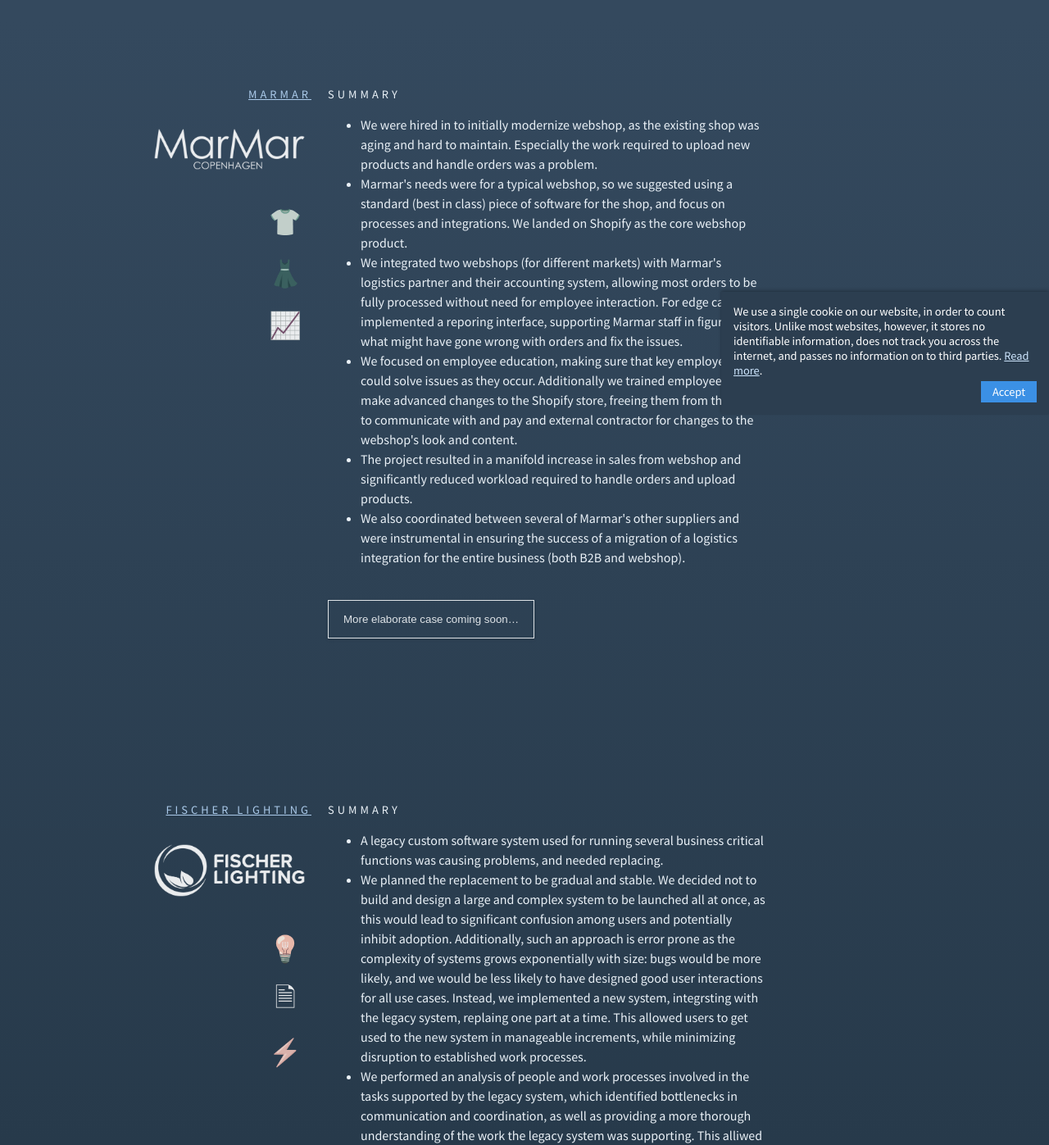
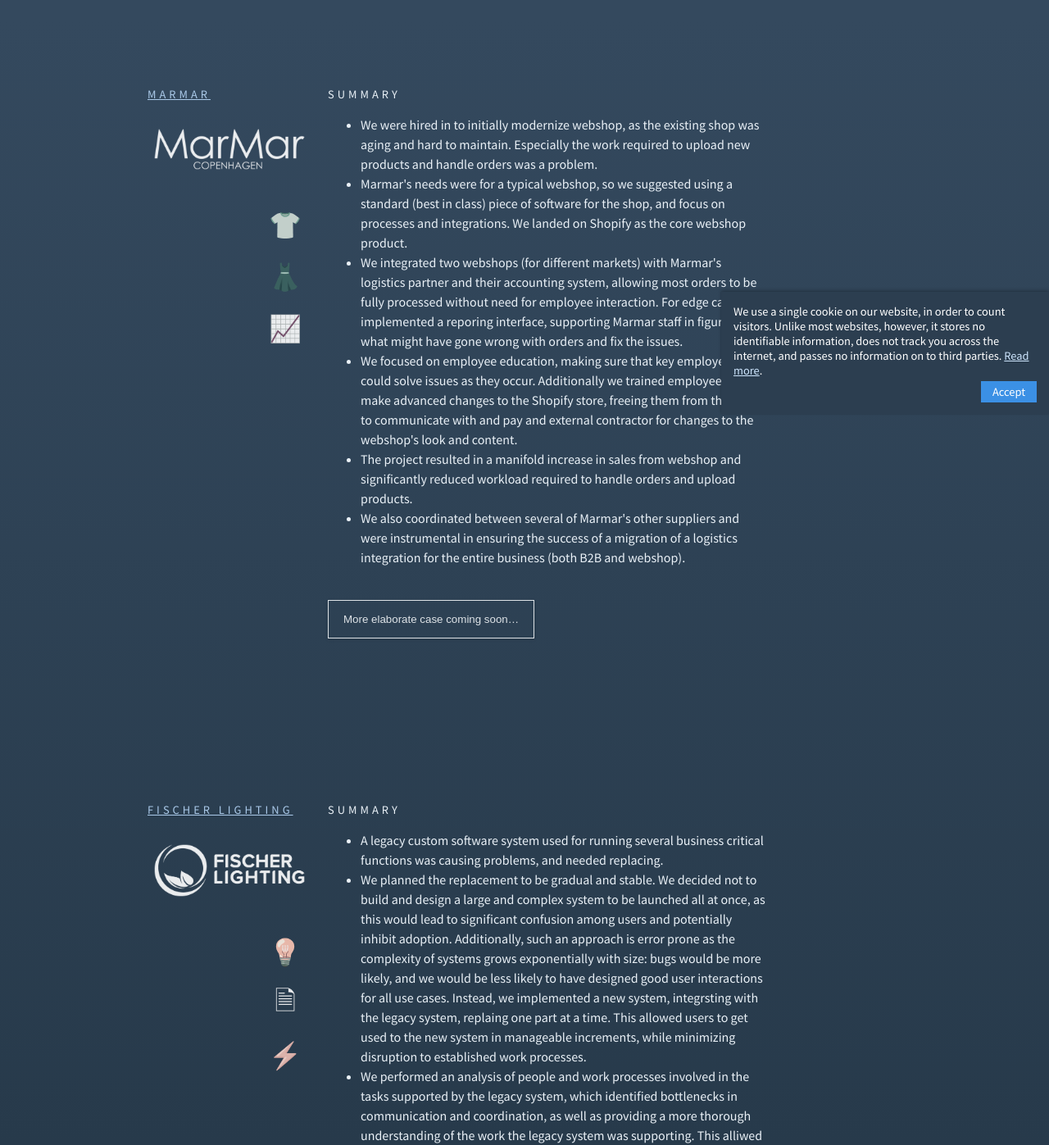
Before and after one commit to derangeddk/deranged.dk, a Jekyll site: the page built from cases/index.html, in a window 1280 px wide. Shown: the part 395-1792 px from the top of the page at 82% size. Built offline with Jekyll 4.4.1, drawn with Linux system fonts in a browser that asks for light colours.

Commit message:
responsive cases page

```diff
--- a/cases/index.html
+++ b/cases/index.html
@@ -37,7 +37,7 @@
         margin: 0;
         font-weight: 400;
     }
-    @media (max-width: 600px) {
+    @media (max-width: 900px) {
         .header {
             grid-template-columns: 1fr;
         }
@@ -67,10 +67,12 @@
         flex-basis: 200px;
         flex-grow: 0;
         flex-shrink: 0;
-        margin-right: 20px;
         display: flex;
         flex-direction: column;
         align-items: flex-end;
+    }
+    .case__meta-intro {
+        text-align: left;
     }
     .case__meta h1 {
         font-size: 0.9rem;
@@ -119,6 +121,7 @@
         text-align: left;
         max-width: 535px;
         line-height: 150%;
+        margin: 0 20px;
     }
     .case__content h1 {
         font-size: 0.9rem;
@@ -149,14 +152,52 @@
     .case__read-more:not(:disabled):hover {
         background: #375068;
     }
+
+    @media (max-width: 900px) {
+        .cases {
+            padding-left: 20px;
+        }
+    }
+    @media (max-width: 600px) {
+        .cases {
+            padding: 0;
+        }
+        .case {
+            flex-direction: column;
+            align-items: flex-start;
+        }
+        .case__meta {
+            width: 100%;
+            padding: 0 30px;
+            flex-direction: row;
+        }
+        .case__logo {
+            padding: 0;
+            padding-top: 30px;
+            padding-right: 5px;
+        }
+        .case__content {
+            margin: 0 30px;
+            margin-top: 30px;
+        }
+    }
+    @media (max-width: 400px) {
+        .case__icon {
+            width: 1.25em;
+            height: 1.25em;
+            font-size: 1.25em;
+        }
+    }
 </style>
 <section class="cases">
     <div class="case">
         <div class="case__meta">
+            <div class="case__meta-intro">
                 <h1>
                     <a href="https://marmarcopenhagen.dk" target="_blank" rel="noopener">Marmar</a>
                 </h1>
                 <img src="/img/marmar.png" class="case__logo">
+            </div>
             <div class="case__icon">👕</div>
             <div class="case__icon">👗</div>
             <div class="case__icon">📈</div>
@@ -189,10 +230,12 @@
 
     <div class="case">
         <div class="case__meta">
+            <div class="case__meta-intro">
                 <h1>
                     <a href="https://fischer-lighting.com" target="_blank" rel="noopener">Fischer Lighting</a>
                 </h1>
                 <img src="/img/fischer-lighting.png" class="case__logo">
+            </div>
             <div class="case__icon">💡</div>
             <div class="case__icon">🗎</div>
             <div class="case__icon">⚡</div>
```
Lines whose indentation alone changed are shown as unchanged.
